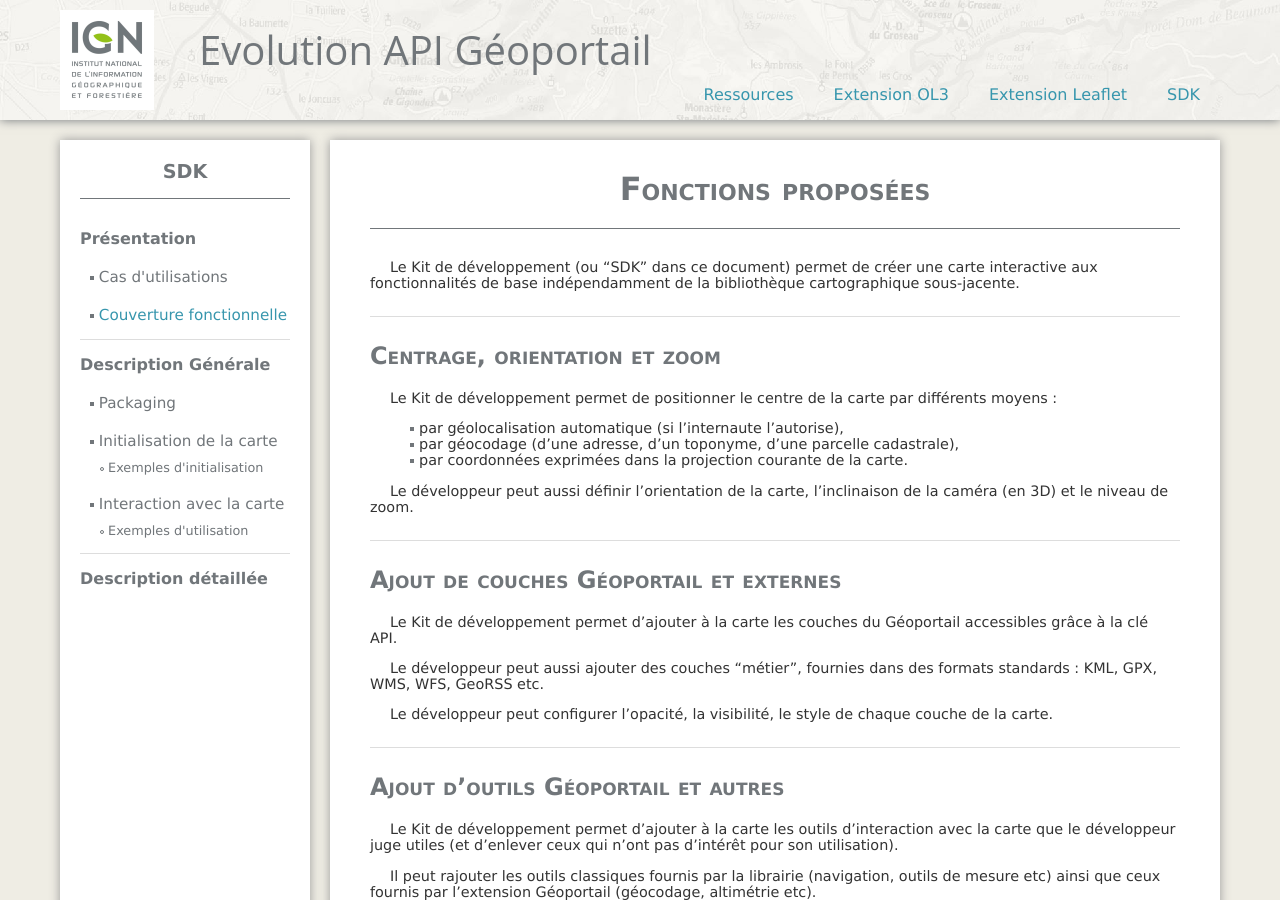
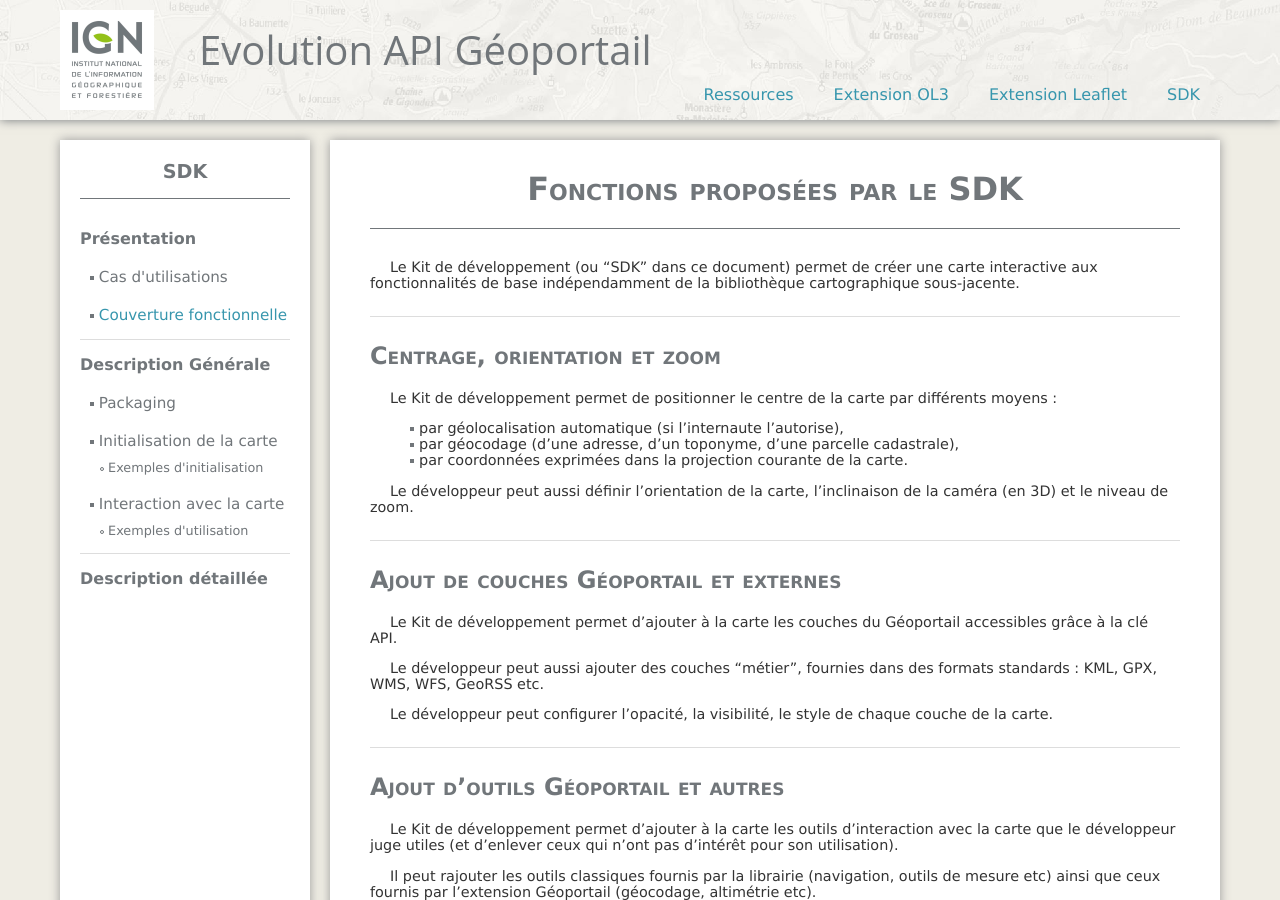
Before and after one commit to IGNF/evolution-apigeoportail, a Jekyll site: the page built from sdk/couverture-fonctionnelle.md, in a window 1280 px wide and 900 px high. Built offline with Jekyll 4.4.1, drawn with Linux system fonts in a browser that asks for light colours; nearby versions of some CDN libraries.

Commit message:
Update couverture-fonctionnelle.md

```diff
--- a/sdk/couverture-fonctionnelle.md
+++ b/sdk/couverture-fonctionnelle.md
@@ -6,7 +6,7 @@
 api: ahn
 ---
 
-# Fonctions proposées
+# Fonctions proposées par le SDK
 
 Le Kit de développement (ou "SDK" dans ce document) permet de créer une carte interactive aux fonctionnalités de base indépendamment de la bibliothèque cartographique sous-jacente.
 
```
